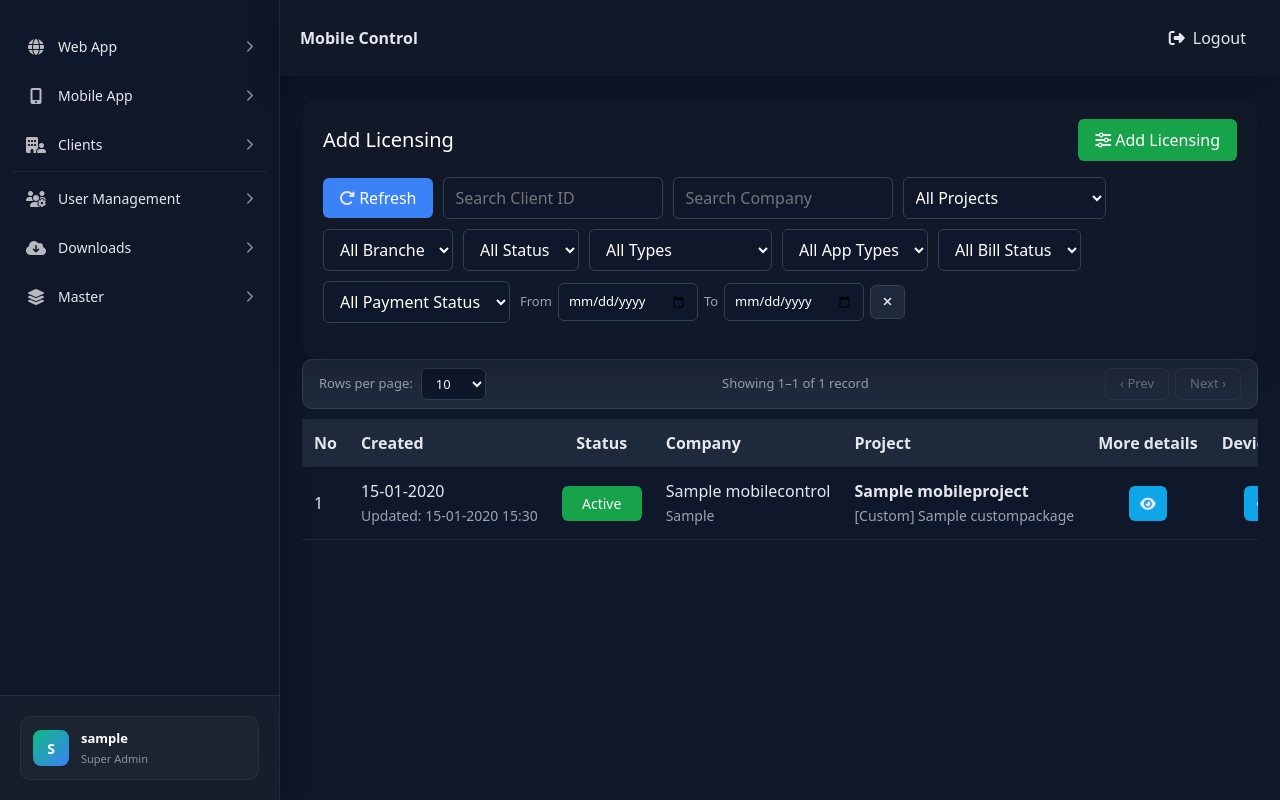
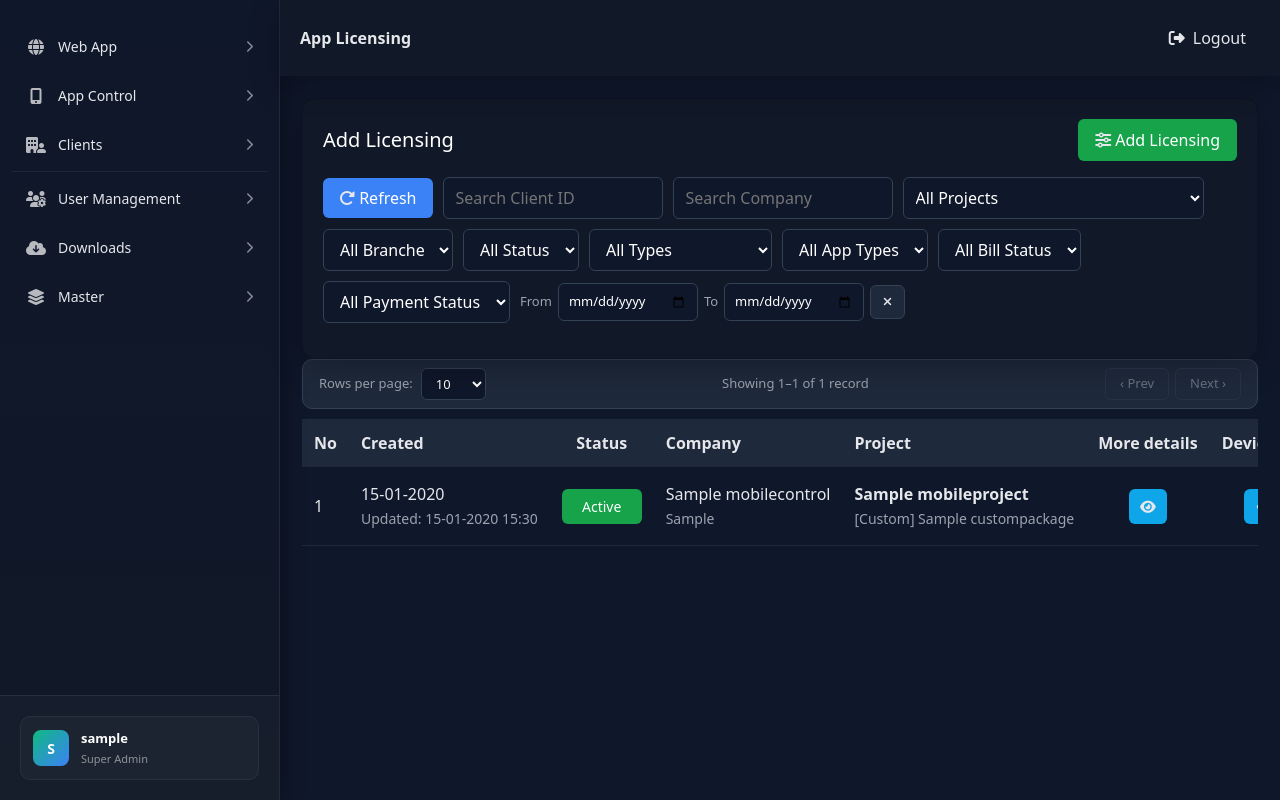
Before and after one commit to sajith231/CENTRAL_LOGIN_SYSTEM, a Django app: page /mobileapp/mobile_control/ in a window 1280 px wide. Run offline with Django 5.2, Linux system fonts and the light colour scheme; a user stored in the database is signed in; tables that the repository leaves empty hold one stand-in row (values such as "Sample post").

Commit message:
lic updations

```diff
--- a/MobileApp/templates/mobile_control.html
+++ b/MobileApp/templates/mobile_control.html
@@ -2,7 +2,7 @@
 {% load static %}
 
 {% block active_mobile_control %}active{% endblock %}
-{% block header_title %}<strong>Mobile Control</strong>{% endblock %}
+{% block header_title %}<strong>App Licensing</strong>{% endblock %}
 
 {% block content %}
 <div class="card">
@@ -29,8 +29,15 @@
             style="padding:8px; border-radius:6px; border:1px solid #334155; background:#0f172a; color:white;">
             <option value="">All Projects</option>
 
-            {% for name in project_names %}
-            <option value="{{ name }}">{{ name }}</option>
+            {% for p in projects_data %}
+            <option value="{{ p.project__project_name }}">
+                {{ p.project__project_name }} -
+                {% if p.project__app_type == 'mobile_app' %}Mobile App
+                {% elif p.project__app_type == 'web_app' %}Web App
+                {% elif p.project__app_type == 'ra' %}RA
+                {% elif p.project__app_type == 'other' %}Other
+                {% else %}{{ p.project__app_type }}{% endif %}
+            </option>
             {% endfor %}
         </select>
 
@@ -315,6 +322,22 @@
                     <span
                         style="background:#374151; color:#d1d5db; padding:3px 10px; border-radius:20px; font-size:0.75rem;">—</span>
                     {% endif %}
+
+                    {% if c.project.app_type %}
+                    <div style="margin-top: 6px;">
+                        <span style="color:#9ca3af; font-size: 0.7rem; text-transform: uppercase; letter-spacing: 0.025em; font-weight: 500;">
+                            {% if c.project.app_type == 'mobile_app' %}
+                                Mobile App
+                            {% elif c.project.app_type == 'web_app' %}
+                                Web App
+                            {% elif c.project.app_type == 'ra' %}
+                                RA
+                            {% else %}
+                                {{ c.project.app_type }}
+                            {% endif %}
+                        </span>
+                    </div>
+                    {% endif %}
                 </td>
 
                 {% if any_mobile_app %}
@@ -546,6 +569,10 @@
                     <tr>
                         <td><strong>Client ID</strong></td>
                         <td id="md_client"></td>
+                    </tr>
+                    <tr>
+                        <td><strong>App Type</strong></td>
+                        <td id="md_app_type"></td>
                     </tr>
                     <tr id="md_license_row">
                         <td style="vertical-align:middle;"><strong>Licence Key</strong></td>
@@ -895,6 +922,16 @@
         const licenseRow = document.getElementById("md_license_row");
         const appType = btn.dataset.appType;
 
+        // Map app type to display name
+        let appTypeDisplay = "-";
+        if (appType === 'mobile_app') appTypeDisplay = "Mobile App";
+        else if (appType === 'web_app') appTypeDisplay = "Web App";
+        else if (appType === 'ra') appTypeDisplay = "RA";
+        else if (appType === 'other') appTypeDisplay = "Other";
+        else if (appType) appTypeDisplay = appType;
+
+        document.getElementById("md_app_type").innerText = appTypeDisplay;
+
         if (appType === 'mobile_app') {
             licenseRow.style.display = "";
             document.getElementById("md_license").innerText = btn.dataset.license || "-";
@@ -916,9 +953,10 @@
         const branch = document.getElementById("md_branch").innerText;
         const place = document.getElementById("md_place").innerText;
         const client = document.getElementById("md_client").innerText;
+        const appType = document.getElementById("md_app_type").innerText;
         const license = document.getElementById("md_license").innerText;
 
-        let text = `Company      : ${company}\nCorporate    : ${corporate}\nCorporate ID : ${corporateId}\nBranch       : ${branch}\nPlace        : ${place}\nClient ID    : ${client}`;
+        let text = `Company      : ${company}\nCorporate    : ${corporate}\nCorporate ID : ${corporateId}\nBranch       : ${branch}\nPlace        : ${place}\nClient ID    : ${client}\nApp Type     : ${appType}`;
 
         if (license) {
             text += `\nLicence Key  : ${license}`;
--- a/MobileApp/templates/mobileapp_list.html
+++ b/MobileApp/templates/mobileapp_list.html
@@ -26,13 +26,12 @@
     }
 </script>
 {% endblock %}
-{% block header_title %}<strong>Mobile App List</strong>{% endblock %}
+{% block header_title %}<strong>Project List</strong>{% endblock %}
 
 {% block content %}
-
 <div class="card">
     <div style="display:flex; justify-content:space-between; align-items:center; margin-bottom:16px;">
-        <h2 style="margin:0; font-size:20px;">Mobile App Projects</h2>
+        <h2 style="margin:0; font-size:20px;">App Projects</h2>
 
         <a href="{% url 'MobileApp:mobileproject_create' %}" class="btn"
             style="background:#16a34a; color:white; padding:8px 16px; border-radius:6px;">
--- a/MobileApp/templates/mobileproject_edit.html
+++ b/MobileApp/templates/mobileproject_edit.html
@@ -1,7 +1,7 @@
 {% extends "base.html" %}
 {% load static %}
 
-{% block header_title %}<strong>Edit Mobile Project</strong>{% endblock %}
+{% block header_title %}<strong>Edit Project</strong>{% endblock %}
 {% block active_mobile_app_list %}active{% endblock %}
 
 {% block content %}
--- a/MobileApp/views.py
+++ b/MobileApp/views.py
@@ -153,8 +153,8 @@
             control.is_expired = False
 
     # ---------------- FILTER DROPDOWNS ----------------
-    project_names = controls.values_list(
-        'project__project_name', flat=True
+    projects_data = controls.values(
+        'project__project_name', 'project__app_type'
     ).distinct().order_by('project__project_name')
 
     if is_super_level_user(request):
@@ -168,7 +168,7 @@
 
     return render(request, "mobile_control.html", {
         "controls": controls,
-        "project_names": project_names,
+        "projects_data": projects_data,
         "branch_names": branch_names,
         "any_mobile_app": any_mobile_app,
     })
--- a/app1/templates/base.html
+++ b/app1/templates/base.html
@@ -403,18 +403,18 @@
           <li>
             <button class="menu-toggle" aria-expanded="false" data-target="submenu-mobile">
               <i class="fa-solid fa-mobile-screen-button"></i>
-              <span>Mobile App</span>
+              <span>App Control</span>
               <i class="fa-solid fa-chevron-right chev"></i>
             </button>
             <div id="submenu-mobile" class="submenu">
               {% if request.user.is_superuser or 'mobile_control' in am %}
               <a href="{% url 'MobileApp:mobile_control' %}" onclick="sessionStorage.removeItem('mobileControlFilters');">
-                <i class="fa-solid fa-sliders"></i> Mobile Licensing
+                <i class="fa-solid fa-sliders"></i> Licensing
               </a>
               {% endif %}
               {% if request.user.is_superuser or 'mobileapp_list' in am %}
               <a href="{% url 'MobileApp:mobileapp_list' %}">
-                <i class="fa-solid fa-list-check"></i> Mobile App List
+                <i class="fa-solid fa-list-check"></i> Project List
               </a>
               {% endif %}
               {% if request.user.is_superuser or 'module_list' in am %}
@@ -430,7 +430,7 @@
 
               {% if request.user.is_superuser or 'mobile_demo' in am %}
               <a href="/mobile-demo/">
-                <i class="fa-solid fa-mobile-screen-button"></i> Mobile Demo Licensing
+                <i class="fa-solid fa-mobile-screen-button"></i> Demo Licensing
               </a>
               {% endif %}
 
```
